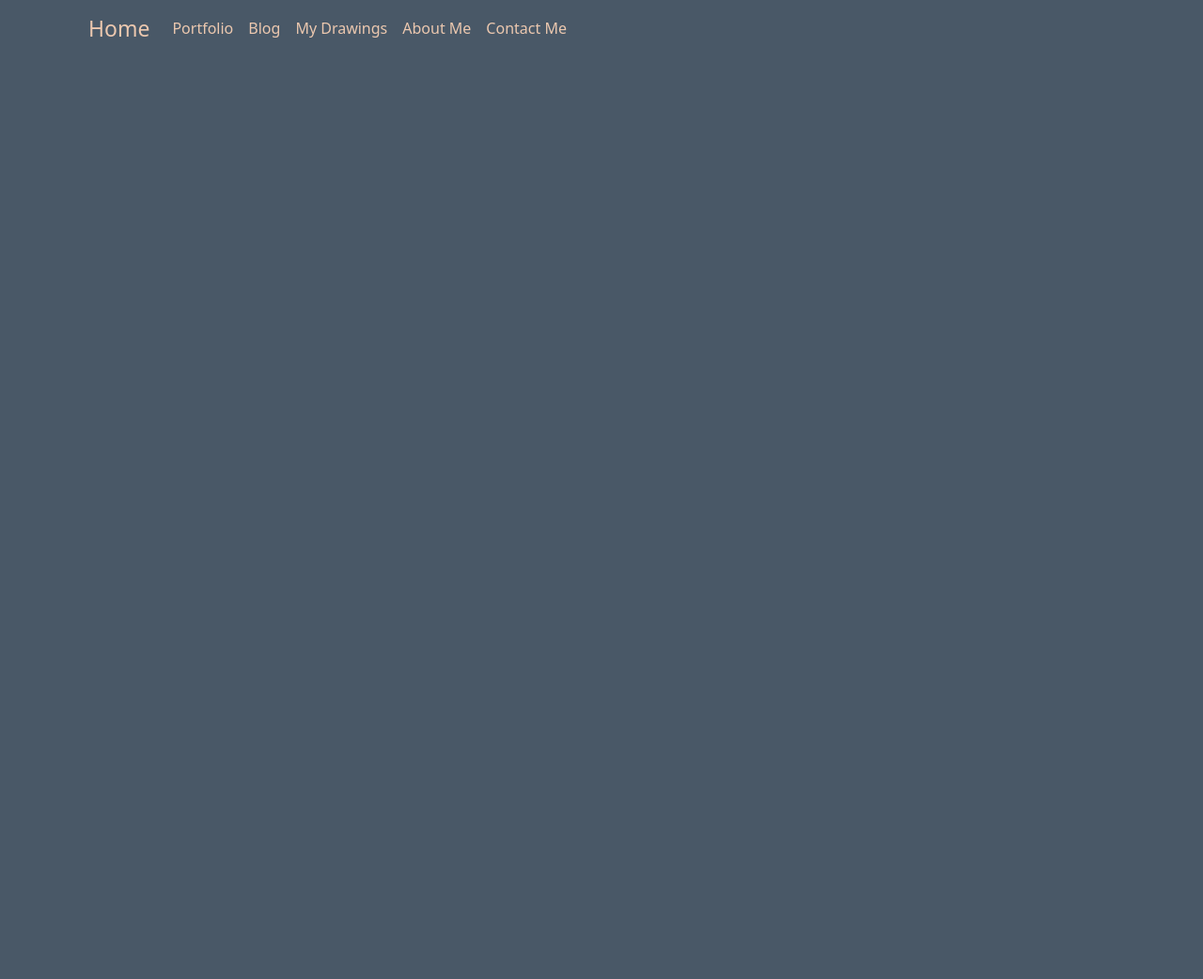
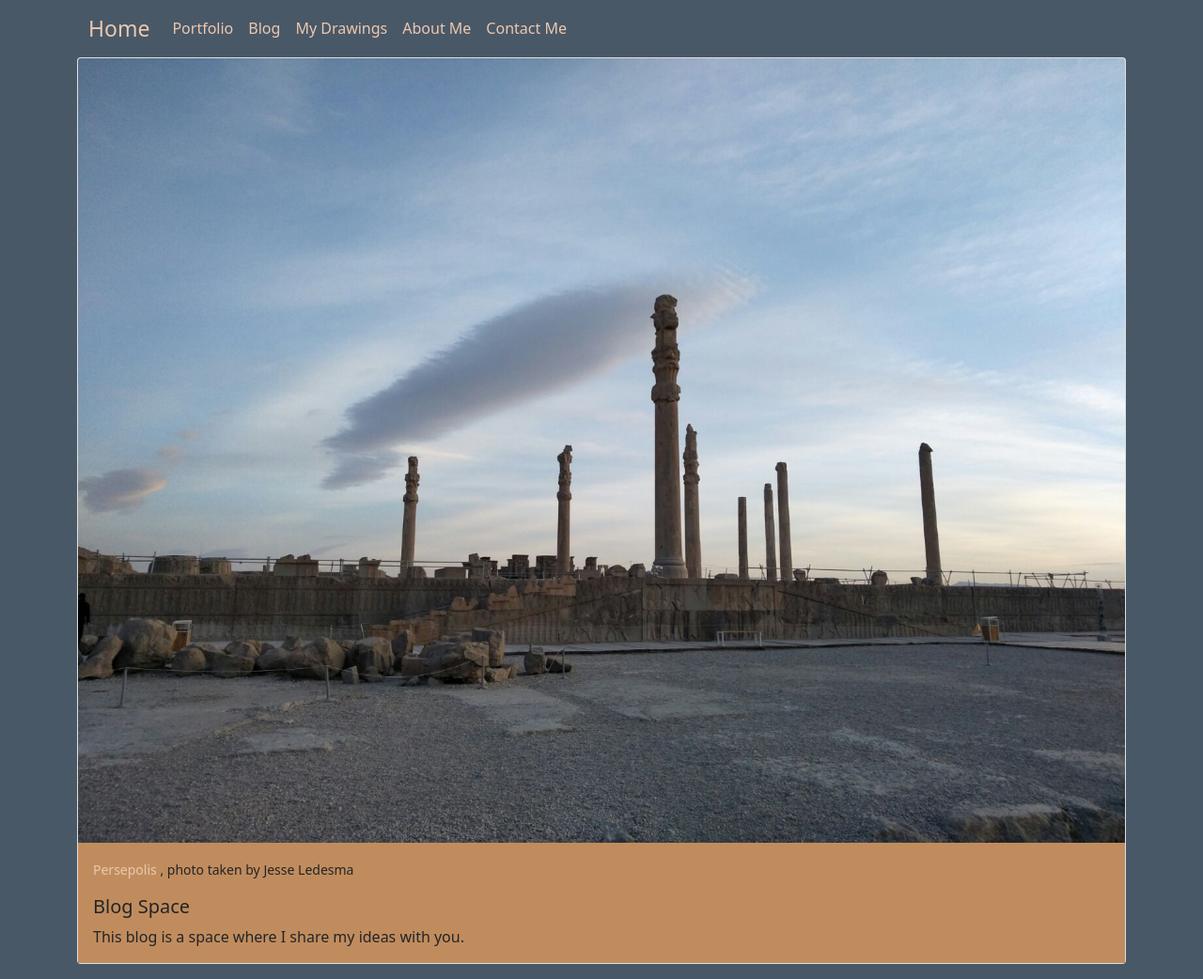
Before and after one commit to Elahenajafian/my-portfolio, a plain HTML site: page blog.html in a window 1280 px wide. Shown: the whole page at 94% size. Before the commit the page ends 800 px from the top, so only its background shows below. Drawn offline with nearby package versions, Linux system fonts and the light colour scheme.

Commit message:
Added intro info to blog page

```diff
--- a/blog.html
+++ b/blog.html
@@ -60,6 +60,24 @@
           </div>
         </div>
       </nav>
+      <div class="card mb-3">
+        <img src="img/Perspolis.jpg" class="card-img-top" alt="..." />
+
+        <div class="card-body">
+          <p class="card-text">
+            <small>
+              <a href="http://https://en.wikipedia.org/wiki/Persepolis"
+                >Persepolis</a
+              >
+              , photo taken by Jesse Ledesma</small
+            >
+          </p>
+          <h5 class="card-title">Blog Space</h5>
+          <p class="card-text">
+            This blog is a space where I share my ideas with you.
+          </p>
+        </div>
+      </div>
     </div>
   </body>
 </html>
--- a/src/style.css
+++ b/src/style.css
@@ -84,3 +84,7 @@ h2 {
 .collapse.navbar-collapse li a {
   color: var(--light-primary) !important;
 }
+
+.card-body {
+  background-color: var(--light-third);
+}
```
Also changed, not shown: img/Perspolis.jpg (added).
